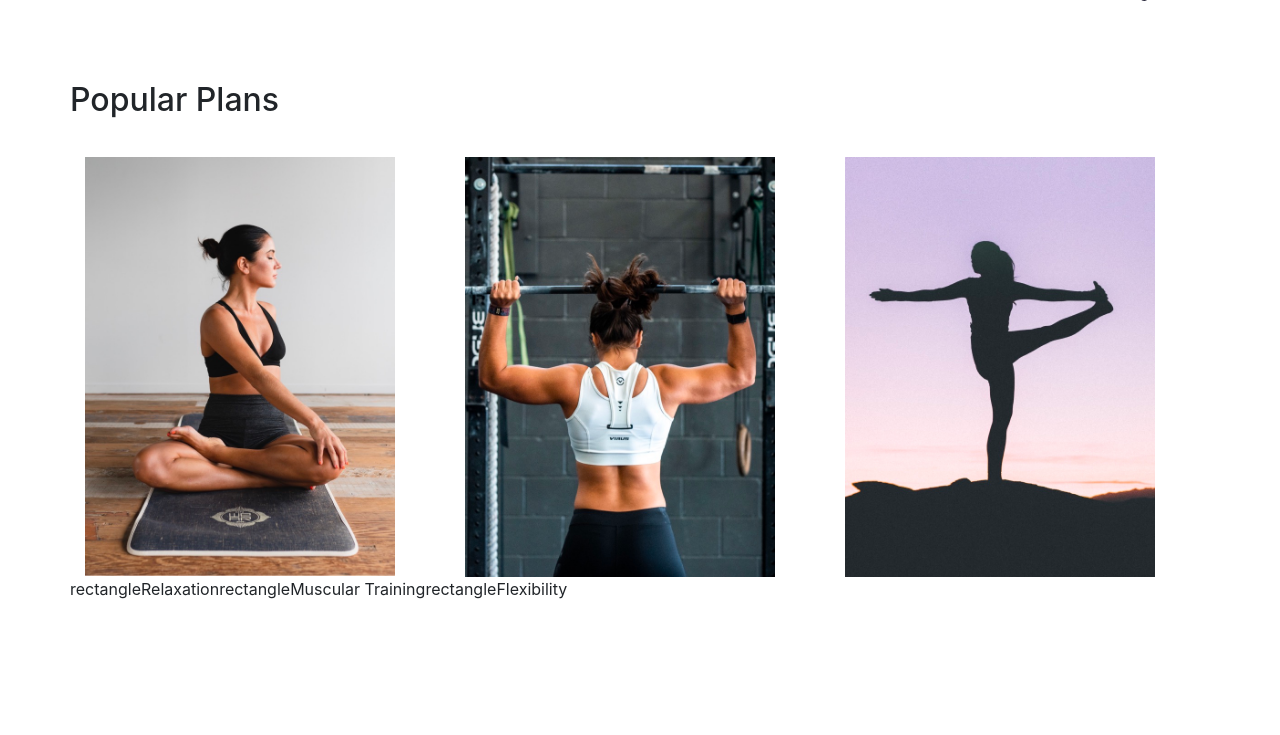
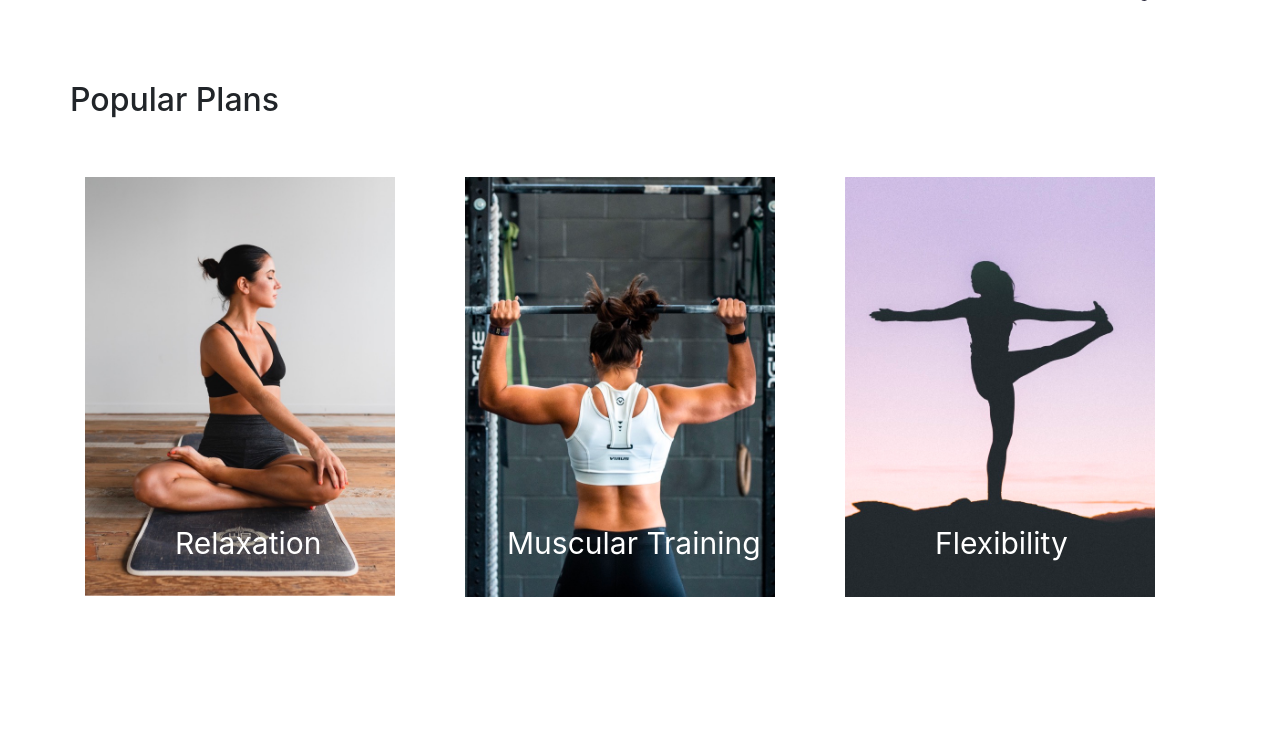
Before and after one commit to zhouzhouce/GNG5300Group, a Django app: page /homepage/ in a window 1280 px wide. Shown: the part 539-1274 px from the top of the page. After the commit the page ends 1136 px from the top, so only its background shows below. Run offline with Django 4.2, Linux system fonts and the light colour scheme; some libraries are stand-ins or nearby versions.

Commit message:
homepage image text add

```diff
--- a/fitness_management_system/login/templates/login/homepage.html
+++ b/fitness_management_system/login/templates/login/homepage.html
@@ -8,6 +8,7 @@
     {% load static %}
     <!--  Bootstrap CSS  -->
     <link href="https://cdn.bootcss.com/twitter-bootstrap/4.3.1/css/bootstrap.min.css" rel="stylesheet">
+    <link rel="stylesheet" href="./homepage.css ">
 </head>
 <body>
     <div class="container" style="width:1440px; margin: 134px auto; position: relative;">
@@ -27,10 +28,13 @@
                     <span style="color: #667085;"> No matter your fitness level, we can help you reach your goals faster. </span></p>
                 <p class="title valign-text-middle">
                     <span style="color: #667085;"> Track a healthy life. Change your life. </span></p>
-                <button type="submit" class="btn btn-primary btn-lg" style="position: absolute;" width = 158px height =48px>Get started</button>
+                <form method="post">
+                    {% csrf_token %}
+                    <button type="submit" class="btn btn-primary btn-lg" style="position: absolute;" width = 158px height =48px>Get started</button>
+                </form>
             </div>
             <!--Picture set-->
-            <div class="col-8 img-personrunning">
+            <div class="col-6 img-personrunning">
                 <img src="{% static 'images/homepage_personrunning.png' %}" alt="">
             </div>
         </div>
@@ -40,20 +44,27 @@
             <h2><span>Popular Plans</span></h2>
             </div>
         </div>
-        <div class="row" style ="margin-top: 30px" >
-            <div class="col-sm-4">
-                <img src="{% static 'images/relaxation.png' %}" alt="" style="width:310px"></div>
-            <div class="col-sm-4">
-                <img src="{% static 'images/muscular.png' %}" alt="" style="width:310px"> </div>
-            <div class="col-sm-4">
-                <img src="{% static 'images/flexibility.png' %}" alt="" style="width:310px"> </div>
-            <div class="rectangle" alt="" style="width: 310px height = 50px;">rectangle</div>
-            <div class="relaxation">Relaxation</div>
-            <div class="rectangle" alt="" style="width: 310px height = 50px;">rectangle</div>
-            <div class="relaxation">Muscular Training</div>
-            <div class="rectangle" alt="" style="width: 310px height = 50px;">rectangle</div>
-            <div class="relaxation">Flexibility</div>
+        <!-- Three image -->
+            <div class="row" style ="margin-top: 50px">
+                <div class="col-sm-4" style="position: relative;">
+                    <img src="{% static 'images/relaxation.png' %}" alt="" style="width:310px">
+                    <div class="rectangle" style="margin-top: -24px;">
+                        <p class="relaxation" style ="color: #ffffff; position:absolute; left: 105px; top: 87%; font-size: 30px;"> Relaxation</p>
+                    </div>
+                </div>
 
+            <div class="col-sm-4" style="position: relative;">
+                <img src="{% static 'images/muscular.png' %}" alt="" style="width:310px">
+                <div class="rectangle" style="margin-top: -24px;">
+                    <p class="relaxation" style ="color: #ffffff; position:absolute; left: 57px; top: 87%; font-size: 30px;"> Muscular Training</p>
+                </div>
+            </div>
+            <div class="col-sm-4" style="position: relative;">
+                <img src="{% static 'images/flexibility.png' %}" alt="" style="width:310px; ">
+                <div class="rectangle" style="margin-top: -24px;">
+                    <p class="relaxation" style ="color: #ffffff; position:absolute; left: 105px; top: 87%; font-size: 30px;"> Flexibility</p>
+                </div>
+            </div>
         </div>
     </div>
 
```
